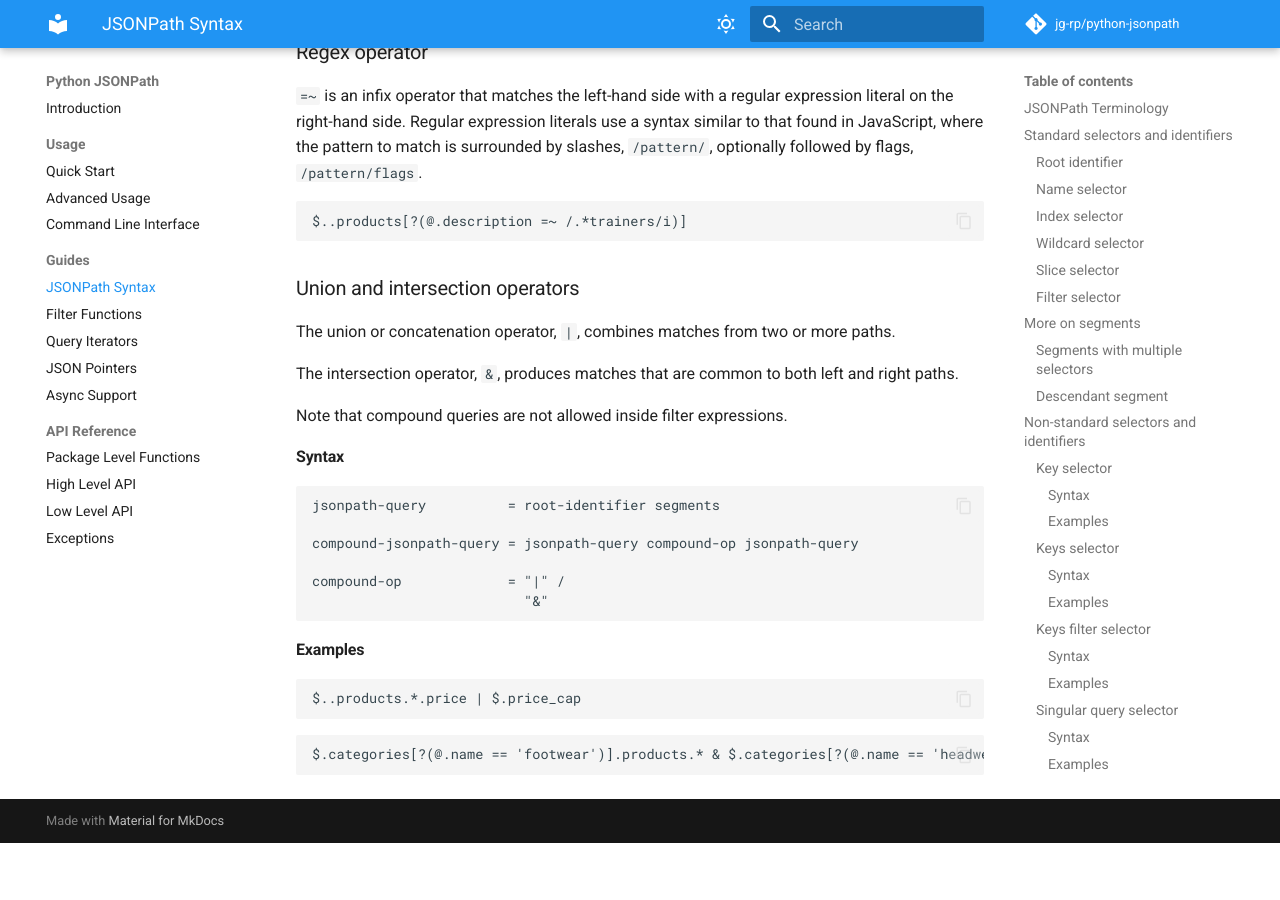
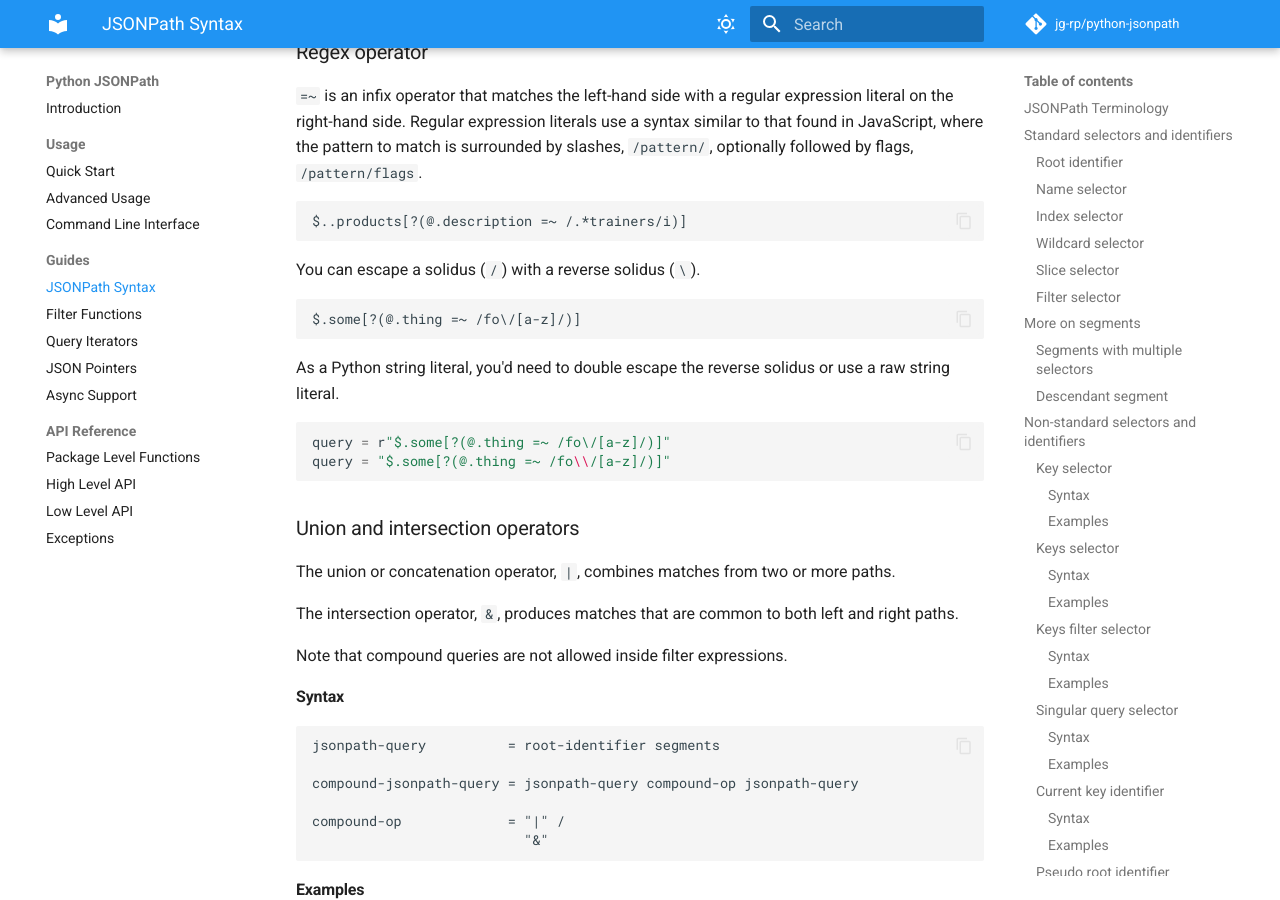
Before and after one commit to jg-rp/python-jsonpath, an MkDocs documentation site: the page built from docs/syntax.md, in a window 1280 px wide and 900 px high, scrolled down 15207 px. Built offline with MkDocs 1.6.1 and Material for MkDocs 9.7.7, drawn with Linux system fonts in a browser that asks for light colours; comment, search, counter and statistics services are not loaded; before the commit the page ends 16050 px from its top, so only the background shows below that.

Commit message:
Fix pasing of regex literals

````diff
--- a/docs/syntax.md
+++ b/docs/syntax.md
@@ -616,6 +616,19 @@
 $..products[?(@.description =~ /.*trainers/i)]
 ```
 
+You can escape a solidus (`/`) with a reverse solidus (`\`).
+
+```
+$.some[?(@.thing =~ /fo\/[a-z]/)]
+```
+
+As a Python string literal, you'd need to double escape the reverse solidus or use a raw string literal.
+
+```python
+query = r"$.some[?(@.thing =~ /fo\/[a-z]/)]"
+query = "$.some[?(@.thing =~ /fo\\/[a-z]/)]"
+```
+
 ### Union and intersection operators
 
 The union or concatenation operator, `|`, combines matches from two or more paths.
--- a/jsonpath/__about__.py
+++ b/jsonpath/__about__.py
@@ -1,4 +1,4 @@
 # SPDX-FileCopyrightText: 2023-present James Prior <jamesgr.prior@gmail.com>
 #
 # SPDX-License-Identifier: MIT
-__version__ = "2.0.1"
+__version__ = "2.0.2"
````
Also changed, not shown: CHANGELOG.md (+6 -0 lines), 3 other files.
